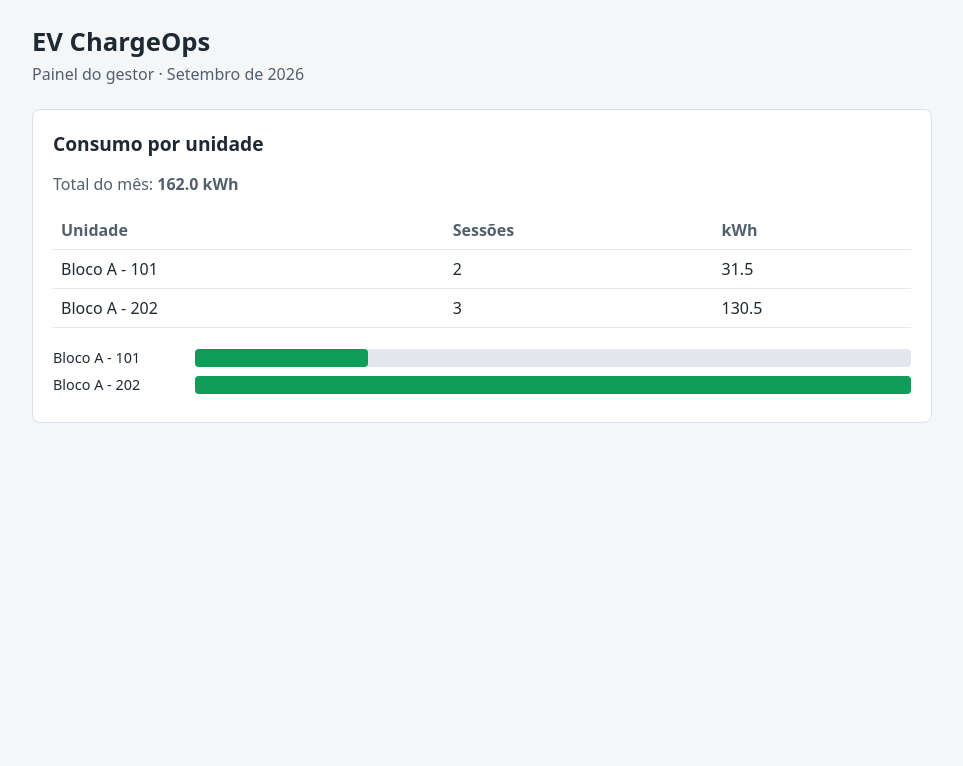
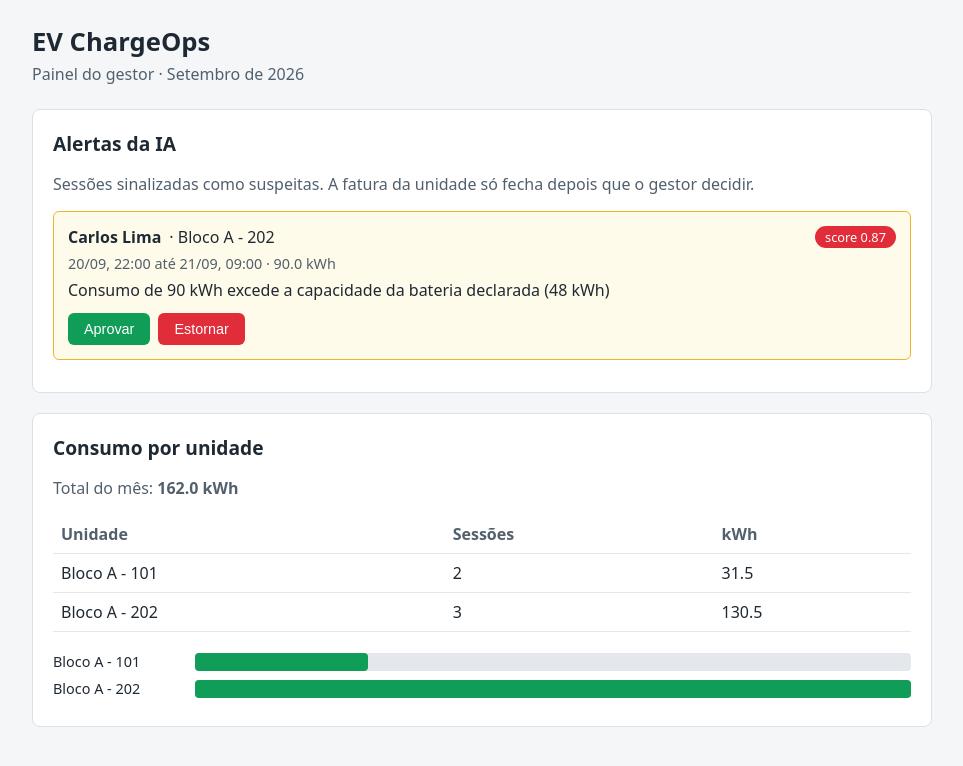
Before and after one commit to lisjdearaujo/EV_ChargeOps, a React app in the folder frontend/: page / in a window 1280 px wide. Shown: the top 766 px of the page, without its empty margins (158-1121 px from the left). Built offline with nearby package versions, Linux system fonts and the light colour scheme; the HTML template or start-up script is replaced by a standard one.

Commit message:
Cria tela de alertas da IA com decisão do gestor

```diff
--- a/frontend/src/App.css
+++ b/frontend/src/App.css
@@ -19,3 +19,35 @@ th { color: #52606d; font-weight: 600; }
 .barra-nome { width: 130px; font-size: 0.9rem; }
 .barra-fundo { flex: 1; background: #e4e7eb; border-radius: 4px; height: 18px; }
 .barra { background: #0f9d58; height: 100%; border-radius: 4px; }
+
+.painel .cartao:not(:last-child) { margin-bottom: 20px; }
+
+.alerta {
+  border: 1px solid #f0b429;
+  background: #fffbea;
+  border-radius: 6px;
+  padding: 14px;
+  margin-bottom: 12px;
+}
+.alerta-topo { display: flex; align-items: center; gap: 8px; }
+.selo {
+  margin-left: auto;
+  background: #e12d39;
+  color: #fff;
+  border-radius: 12px;
+  padding: 2px 10px;
+  font-size: 0.8rem;
+}
+.alerta-detalhe { margin: 6px 0 0; color: #52606d; font-size: 0.9rem; }
+.alerta-motivo { margin: 6px 0 12px; }
+.acoes { display: flex; gap: 8px; }
+.acoes button {
+  border: 0;
+  border-radius: 6px;
+  padding: 8px 16px;
+  font-size: 0.9rem;
+  cursor: pointer;
+  color: #fff;
+}
+.btn-aprovar { background: #0f9d58; }
+.btn-estornar { background: #e12d39; }
--- a/frontend/src/App.jsx
+++ b/frontend/src/App.jsx
@@ -1,4 +1,5 @@
 import ConsumoPorUnidade from "./components/ConsumoPorUnidade";
+import AlertasIA from "./components/AlertasIA";
 import "./App.css";
 
 const COMPETENCIA = "2026-09";
@@ -10,6 +11,7 @@ export default function App() {
         <h1>EV ChargeOps</h1>
         <p>Painel do gestor · Setembro de 2026</p>
       </header>
+      <AlertasIA />
       <ConsumoPorUnidade competencia={COMPETENCIA} />
     </main>
   );
--- /dev/null
+++ b/frontend/src/components/AlertasIA.jsx
@@ -0,0 +1,65 @@
+import { useEffect, useState } from "react";
+import { buscarSessoesEmRevisao, decidirSessao } from "../api";
+
+function formatarData(iso) {
+  return new Date(iso).toLocaleString("pt-BR", {
+    day: "2-digit",
+    month: "2-digit",
+    hour: "2-digit",
+    minute: "2-digit",
+  });
+}
+
+export default function AlertasIA() {
+  const [alertas, setAlertas] = useState([]);
+  const [carregando, setCarregando] = useState(true);
+
+  useEffect(() => {
+    buscarSessoesEmRevisao().then((resultado) => {
+      setAlertas(resultado);
+      setCarregando(false);
+    });
+  }, []);
+
+  async function decidir(id, decisao) {
+    await decidirSessao(id, decisao);
+    // Tira o alerta da tela depois que o gestor decidiu
+    setAlertas((atuais) => atuais.filter((a) => a.id !== id));
+  }
+
+  if (carregando) return <p>Carregando alertas...</p>;
+
+  return (
+    <section className="cartao">
+      <h2>Alertas da IA</h2>
+      <p className="resumo">
+        Sessões sinalizadas como suspeitas. A fatura da unidade só fecha depois
+        que o gestor decidir.
+      </p>
+
+      {alertas.length === 0 && <p>Nenhuma sessão aguardando revisão.</p>}
+
+      {alertas.map((a) => (
+        <div className="alerta" key={a.id}>
+          <div className="alerta-topo">
+            <strong>{a.usuario}</strong> · {a.unidade}
+            <span className="selo">score {a.anomaly_score.toFixed(2)}</span>
+          </div>
+          <p className="alerta-detalhe">
+            {formatarData(a.inicio)} até {formatarData(a.fim)} ·{" "}
+            {a.energia_kwh.toFixed(1)} kWh
+          </p>
+          <p className="alerta-motivo">{a.motivo_alerta}</p>
+          <div className="acoes">
+            <button className="btn-aprovar" onClick={() => decidir(a.id, "aprovada")}>
+              Aprovar
+            </button>
+            <button className="btn-estornar" onClick={() => decidir(a.id, "estornada")}>
+              Estornar
+            </button>
+          </div>
+        </div>
+      ))}
+    </section>
+  );
+}
```
